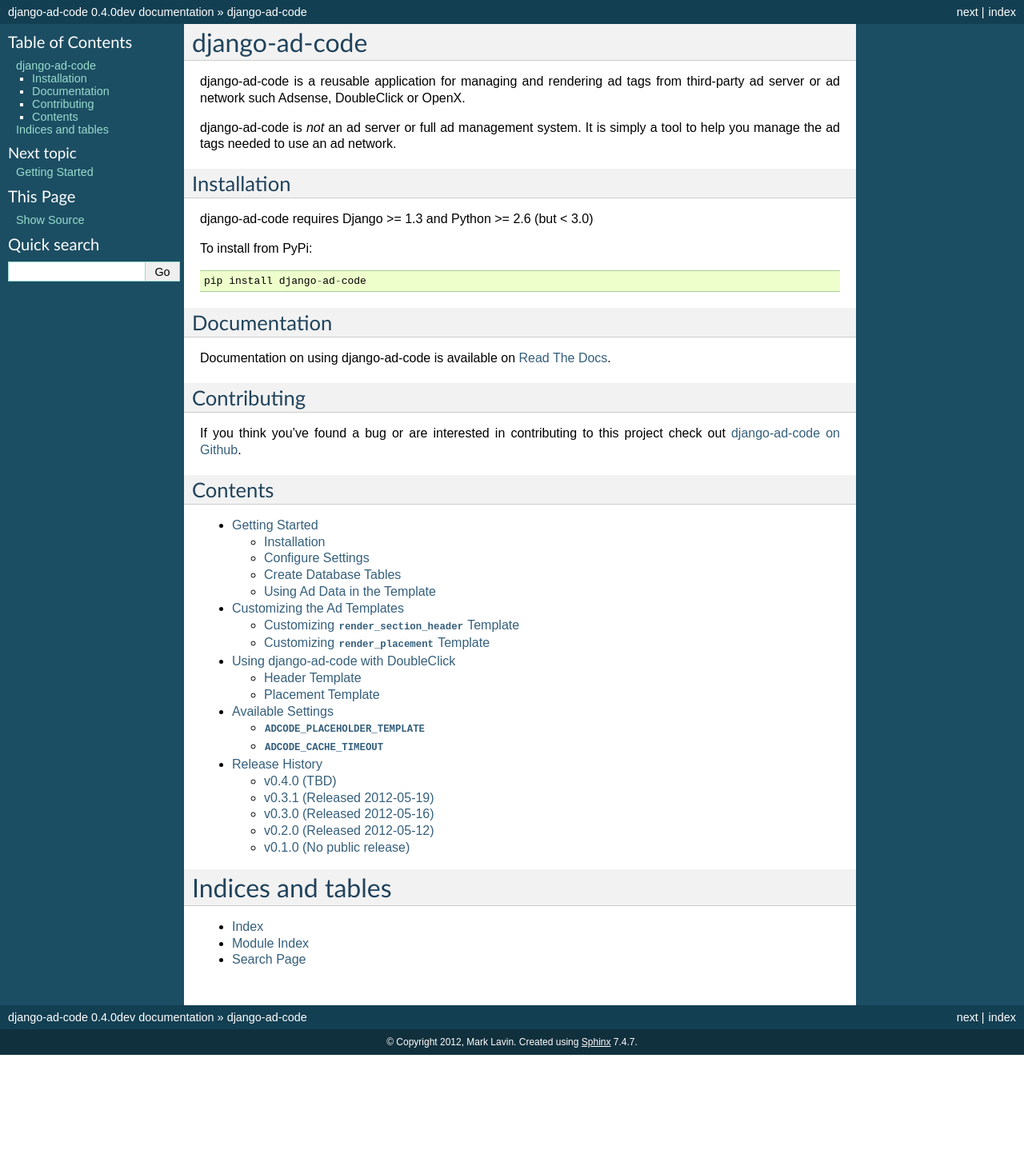
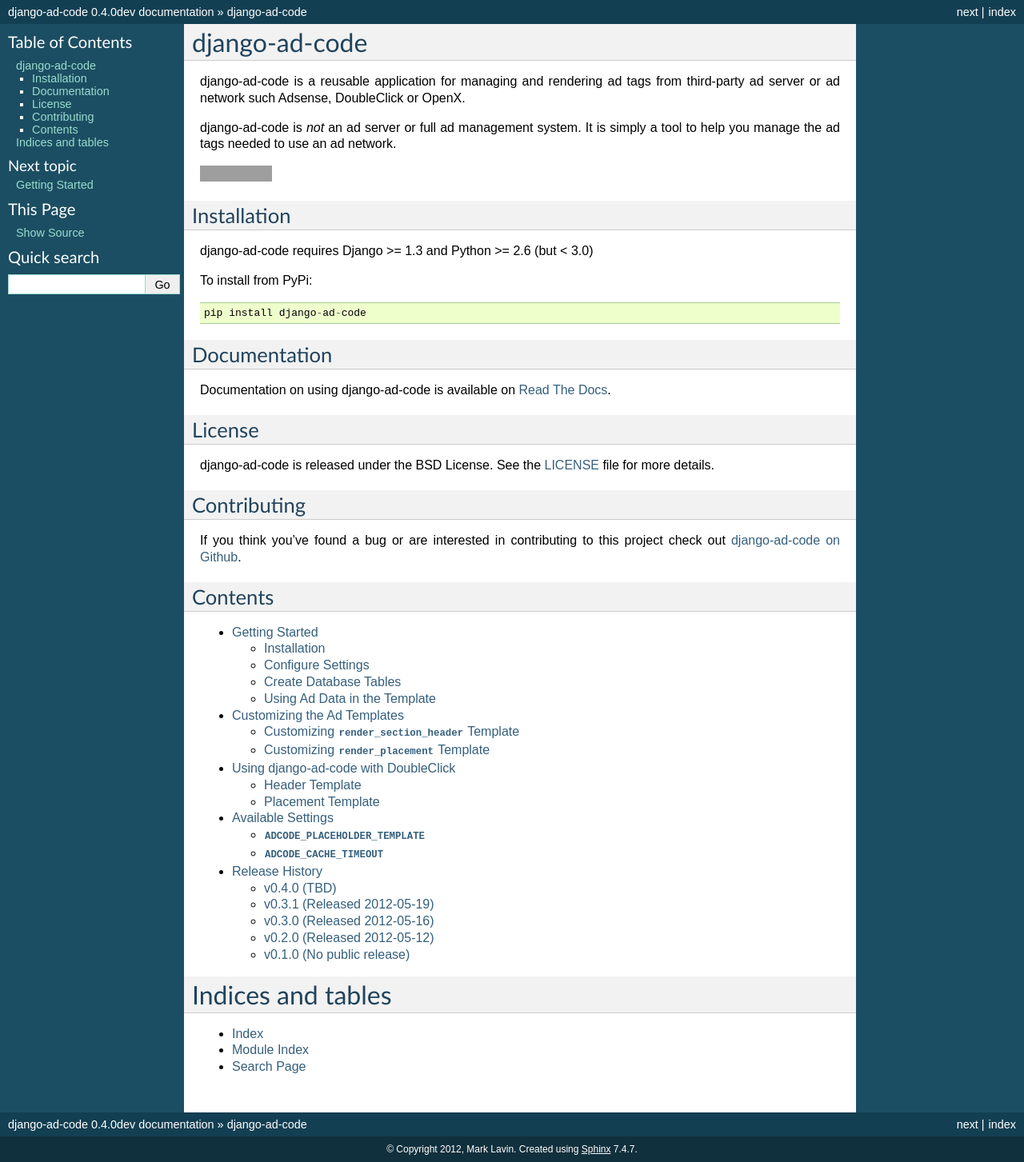
Before and after one commit to mlavin/django-ad-code, a Sphinx documentation site: the page built from docs/index.rst, in a window 1280 px wide. Shown: the whole page at 80% size. Built offline with Sphinx 7.4.7, drawn with Linux system fonts in a browser that asks for light colours; before the commit the page ends 1319 px from its top, so only the background shows below that; grey boxes are pictures that could not be loaded.

Commit message:
Adding build status image to the README and release note. Fixes #11.

```diff
--- a/README.rst
+++ b/README.rst
@@ -24,6 +29,12 @@
 Documentation on using django-ad-code is available on
 `Read The Docs <http://readthedocs.org/docs/django-ad-code/>`_.
 
+License
+--------------------------------------
+
+django-ad-code is released under the BSD License. See the
+`LICENSE <https://github.com/mlavin/django-ad-code/blob/master/LICENSE>`_ file for more details.
+
 
 Contributing
 --------------------------------------
--- a/docs/releases.rst
+++ b/docs/releases.rst
@@ -10,6 +10,7 @@
 _________________
 
 - Documentation for integrating DoubleClick tags
+- Travis CI integration
 
 
 v0.3.1 (Released 2012-05-19)
```
Also changed, not shown: other parts of README.rst (+5 -0 lines).
